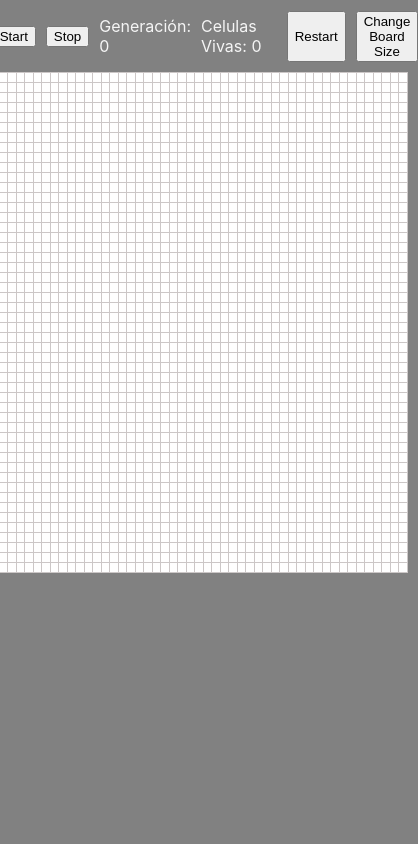
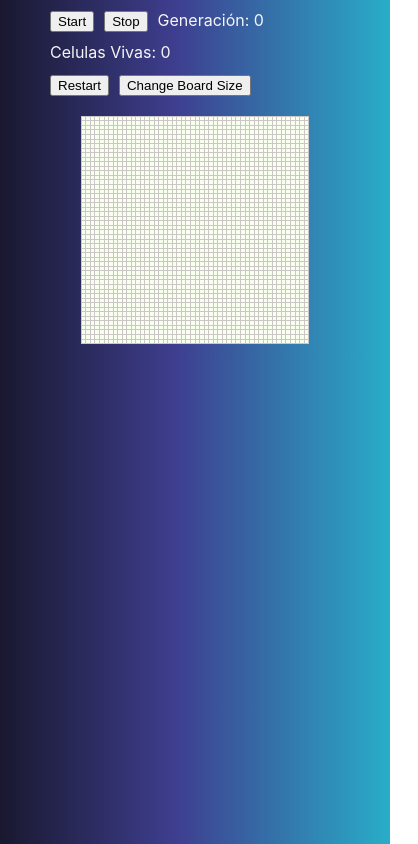
Before and after one commit to SantiagoNunezSelem/GameOfLife, a React (Create React App) app: page / in a window 390 px wide. Shown: the whole page, 418 px wide, since content can reach past the window. Built offline with nearby package versions, Linux system fonts and the light colour scheme.

Commit message:
Responsive design

```diff
--- a/src/stylesheets/GameOfLife.css
+++ b/src/stylesheets/GameOfLife.css
@@ -1,5 +1,7 @@
 body {
-    background-color: rgb(129, 129, 129);
+    margin: 10px 40px;
+    background: rgb(25,24,47);
+    background: linear-gradient(90deg, rgba(25,24,47,1) 0%, rgba(62,62,143,1) 45%, rgba(41,173,200,1) 100%);
 }
 
 #board-container {
@@ -13,12 +15,19 @@ body {
     width: 100%;
     min-height: 30px;
     gap:10px;
-    margin: 0px 10px;
+    margin: 0px 10px 20px 10px;
 }
 
-#info-container button,p{
+#info-container button {
     width: auto;
-    height: auto;
+    height: 1.8rem;
+}
+
+#info-container p {
+    text-align: center;
+    margin:auto 0px;
+    width: auto;
+    height: 1.4rem;
 }
 
 #info-container div {
@@ -31,18 +40,26 @@ body {
 }
 
 #board-container {
-    overflow-x: auto;
+    overflow-x: none;
 }
 
 table {
     border-collapse: collapse;
 }
 
+table.big td {
+    width: 0.55vw;
+    height: 0.55vw;
+}
+
+table.small td {
+    width: 1.1vw;
+    height: 1.1vw;
+}
+
 td {
-    background-color: rgb(255, 255, 255);
+    background-color: #f9ffee;
     border:1px solid #ccc7c7;
-    width: 10px;
-    height: 10px;
     user-select: none;
 }
 
@@ -54,9 +71,34 @@ td.running {
     background-color: rgb(71, 71, 71);
 }
 
-@media (max-width:520px){
-    td {
-        width: 7px;
-        height: 7px;
+@media (max-width:675px){
+    table.big td {
+        width: 1vw;
+        height: 1vw;
+    }
+
+    table.small td {
+        width: 2vw;
+        height: 2vw;
+    }
+
+    #info-container {
+        flex-wrap: wrap;
     }
 }
+
+@media (max-width:400px){
+    table.big td {
+        width: 0.40vw;
+        height: 0.40vw;
+    }
+
+    table.small td {
+        width: 1.3vw;
+        height: 1.3vw;
+    }
+
+    #info-container button {
+        height: auto;
+    }
+}
```
